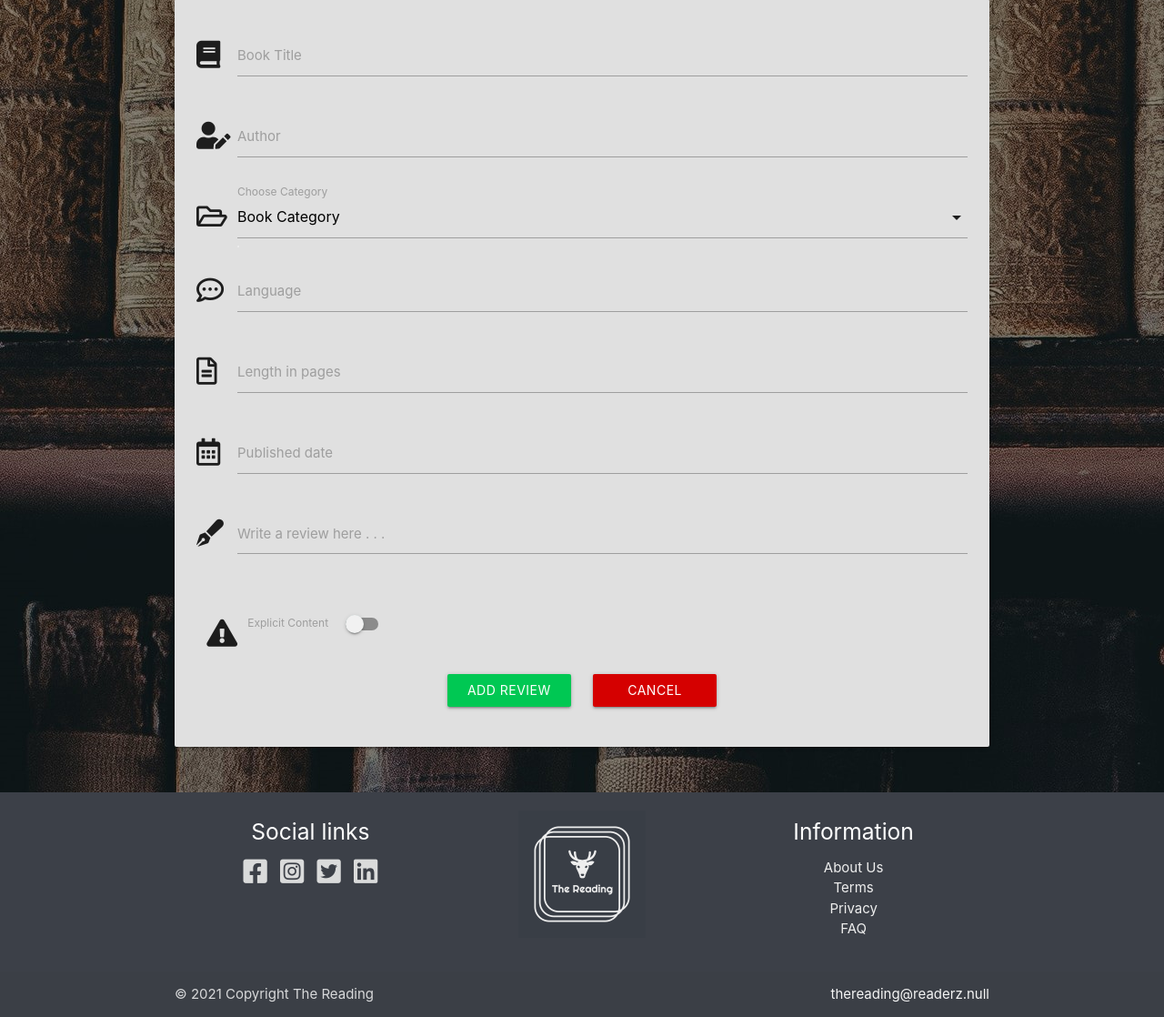
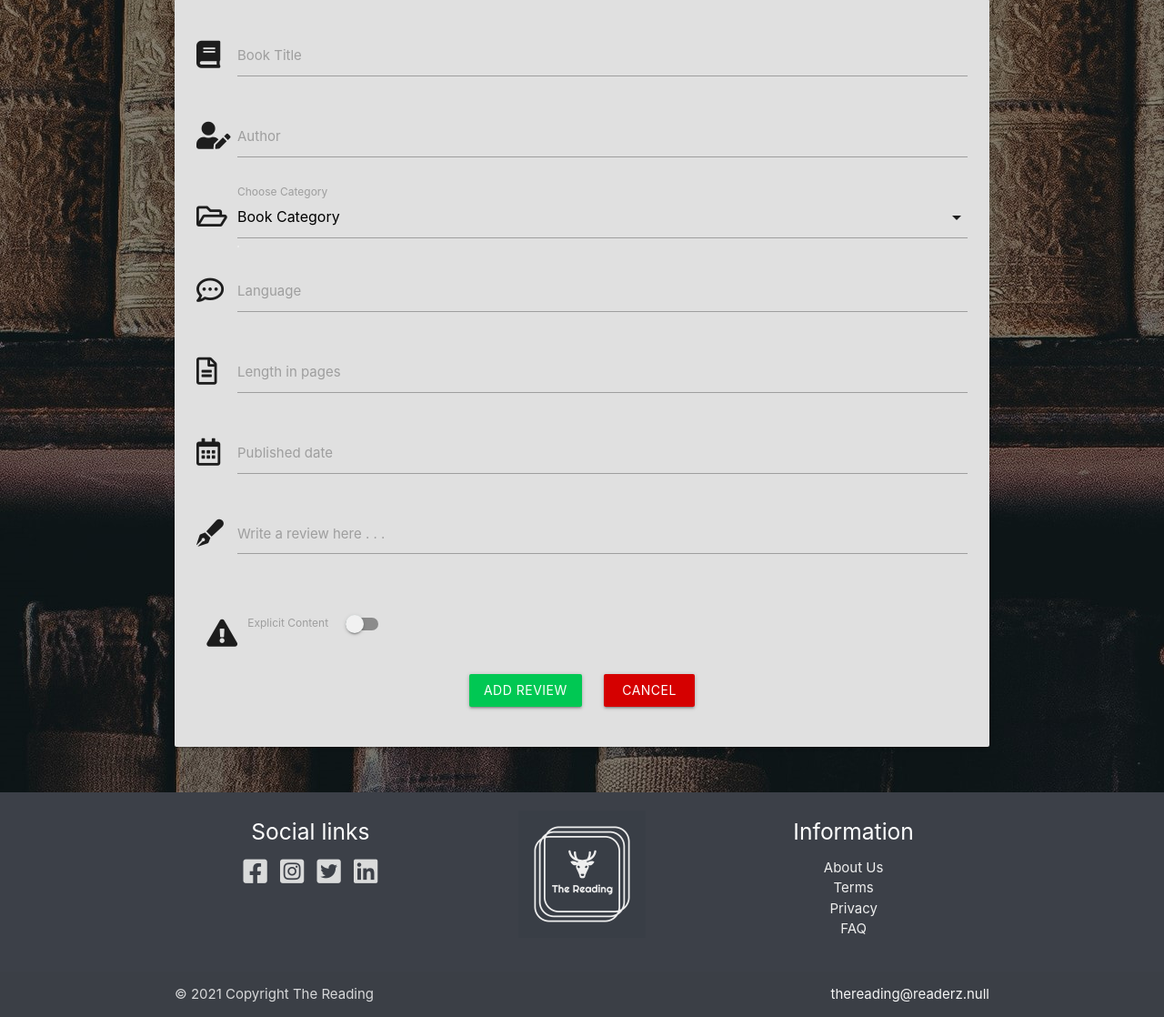
Before and after one commit to QuelleQim/MS3-the-reading, a Flask app: page /add_review in a window 1280 px wide. Shown: the part 533-1651 px from the top of the page at 91% size. Run offline with Flask 2, Linux system fonts and the light colour scheme; data that the repository does not hold is empty; some libraries are stand-ins or nearby versions; some web fonts are replaced.

Commit message:
Add styling to btn in style.css

```diff
--- a/static/css/style.css
+++ b/static/css/style.css
@@ -16,7 +16,9 @@ body {
 
 .btn {
     margin: 10px 10px 0 10px;
-    width: 136px;
+    /* width: 136px; */
+    width: auto;
+    min-width: 100px;
 
 }
 
```
